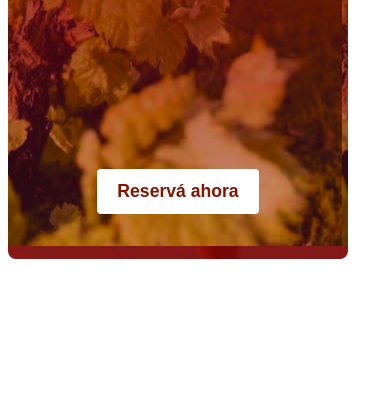
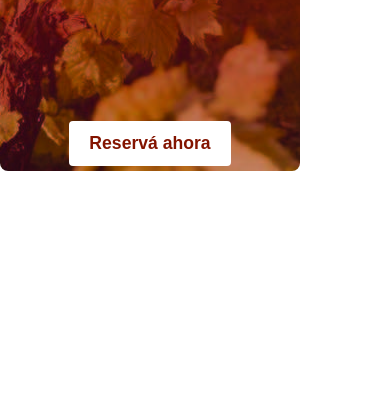
Before and after one commit to rochidegracia/Anuncio, a plain HTML site: page index.html in a window 390 px wide. Shown: the part 429-844 px from the top of the page. Drawn offline with Linux system fonts and the light colour scheme.

Commit message:
Add files via upload

```diff
--- a/index.html
+++ b/index.html
@@ -100,7 +100,6 @@
                 width: 300px;
                 height: 600px;
                 flex-direction: column;
-                padding: 40px 20px;
                 gap: 25px;
                 text-align: center;
             }
@@ -126,7 +125,7 @@
     </style>
 </head>
 
-<body>
+<body class="body">
     <a class="banner" href="https://tienda.com">
         <div class="col-logo">
             <img src="2Logo copia.png" alt="Logo">
```
